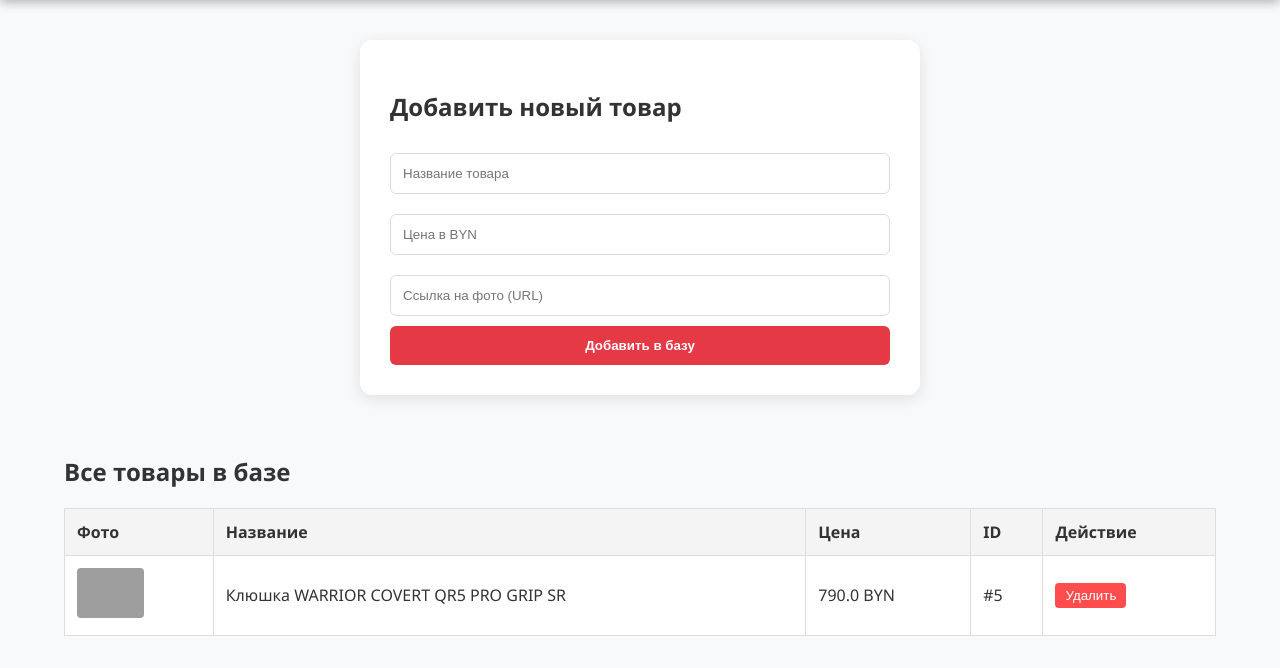
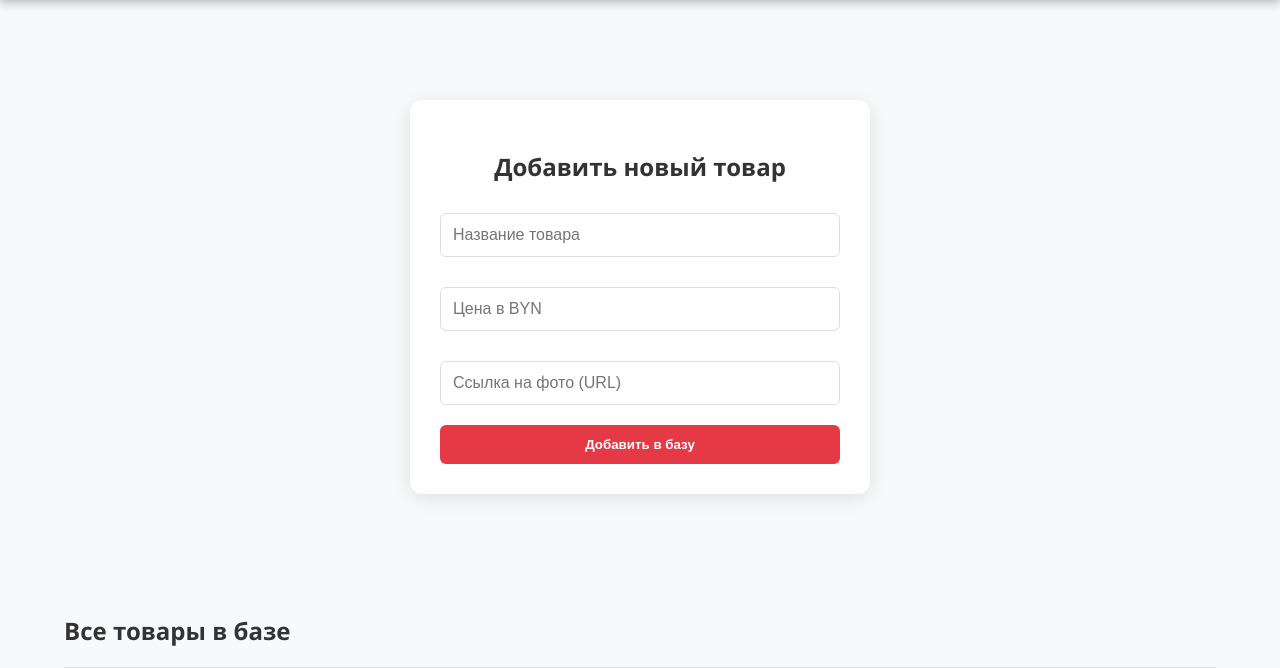
Before and after one commit to artik1112006-lang/pro_hockey-store, a FastAPI app: page /admin in a window 1280 px wide. Shown: the part 118-786 px from the top of the page. Run offline with FastAPI, Linux system fonts and the light colour scheme; the visitor is signed in with stand-in values (Sample User, id 1); data comes from the database, SQL or seed files in the repository; grey boxes are pictures that could not be loaded.

Commit message:
Update style.css

```diff
--- a/static/style.css
+++ b/static/style.css
@@ -142,3 +142,23 @@ th, td {
 th {
     background-color: #f4f4f4;
 }
+/* Центрирование формы входа */
+.form-container {
+    max-width: 400px;
+    margin: 100px auto; /* Отступ сверху и центрирование */
+    background: white;
+    padding: 30px;
+    border-radius: 12px;
+    box-shadow: 0 4px 20px rgba(0,0,0,0.1);
+    text-align: center;
+}
+
+.form-container input {
+    width: 100%;
+    padding: 12px;
+    margin-bottom: 20px;
+    border: 1px solid #ddd;
+    border-radius: 6px;
+    font-size: 1rem;
+    box-sizing: border-box; /* Чтобы padding не ломал ширину */
+}
```
